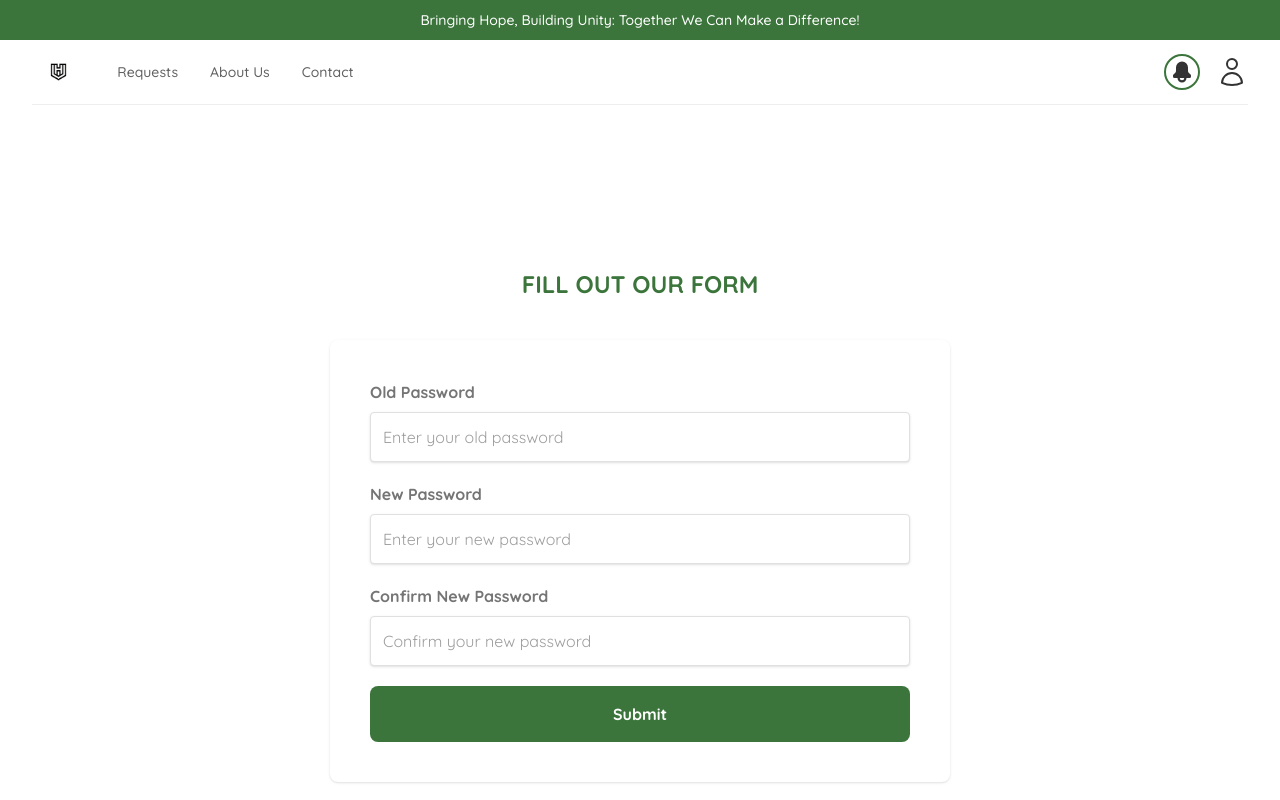
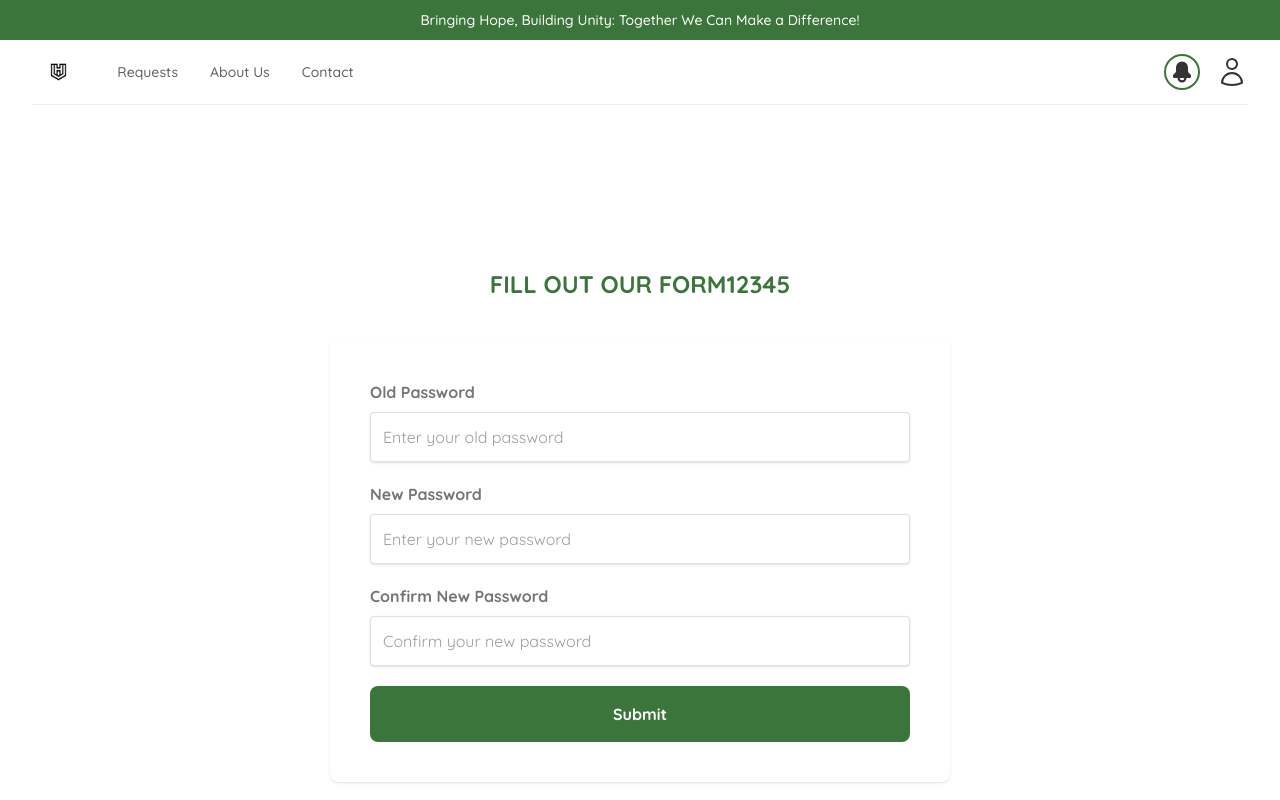
Before and after one commit to KizzleMcBizzle/FrontEnd-Charity-Website, a React (Create React App) app: page /admin/changepass in a window 1280 px wide. Shown: the top 800 px of the page. Built offline with nearby package versions, Linux system fonts and the light colour scheme; data requests are answered from the project's data file.

Commit message:
Code updated
1. Updated the change password code so it functions properly

2. Updated the download so it properly downloads a pdf file now.

```diff
--- a/data/db.json
+++ b/data/db.json
@@ -417,7 +417,7 @@
       "name": "John doe",
       "username": "admin",
       "email": "admin@hopeunity.com",
-      "password": "1234"
+      "password": "12345"
     }
   ]
 }
--- a/src/AdminPassFetch.js
+++ b/src/AdminPassFetch.js
@@ -5,13 +5,16 @@ const AdminFetch = () => {
 
     const url = "admin/1"
     const {data : admin, isPending, error} = useFetch('http://localhost:4000/admin/1');
+    const onPasswordChange = () => {
+        window.location.reload();
+    }
 
 
     return (
         <div className="home">
             {error && <div>{ error }</div>}
             {isPending && <div>Loading...</div>}
-            {admin && <ChangePassword user = {admin} url ="admin/1" />}
+            {admin && <ChangePassword user = {admin} onPasswordChange={onPasswordChange} url ="admin/1" />}
         </div>
       );
 
--- a/src/ChangePassword.js
+++ b/src/ChangePassword.js
@@ -1,6 +1,6 @@
 import { useState } from 'react';
 
-const ChangePassword = ({user, url}) => {
+const ChangePassword = ({user, url, onPasswordChange}) => {
     const [oldPassword, setOldPassword] = useState('');
     const [newPassword, setNewPassword] = useState('');
     const [confirmPassword, setConfirmPassword] = useState('');
@@ -37,7 +37,8 @@ const ChangePassword = ({user, url}) => {
             }).then(()=>{
                 setError(null);
                 setSuccess('Password changed successfully!');
-
+                // fire an event to parent component
+                onPasswordChange()
             })
             .catch(() =>{
                 setSuccess(null);
@@ -50,7 +51,9 @@ const ChangePassword = ({user, url}) => {
     return (
         <div className="bg-inherit min-h-screen flex items-center">
             <div className="w-full">
-                <h2 className="text-center text-custom-green font-bold text-2xl uppercase mb-10">Fill out our form</h2>
+                <h2 className="text-center text-custom-green font-bold text-2xl uppercase mb-10">Fill out our form
+                    {user.password}
+                </h2>
                 <div className="bg-white p-10 rounded-lg shadow md:w-3/4 mx-auto lg:w-1/2">
                     <form onSubmit={handleSubmit}>
                         <div className="mb-5">
```
Also changed, not shown: 1 other file (tests, documents, lock files or other folders).
